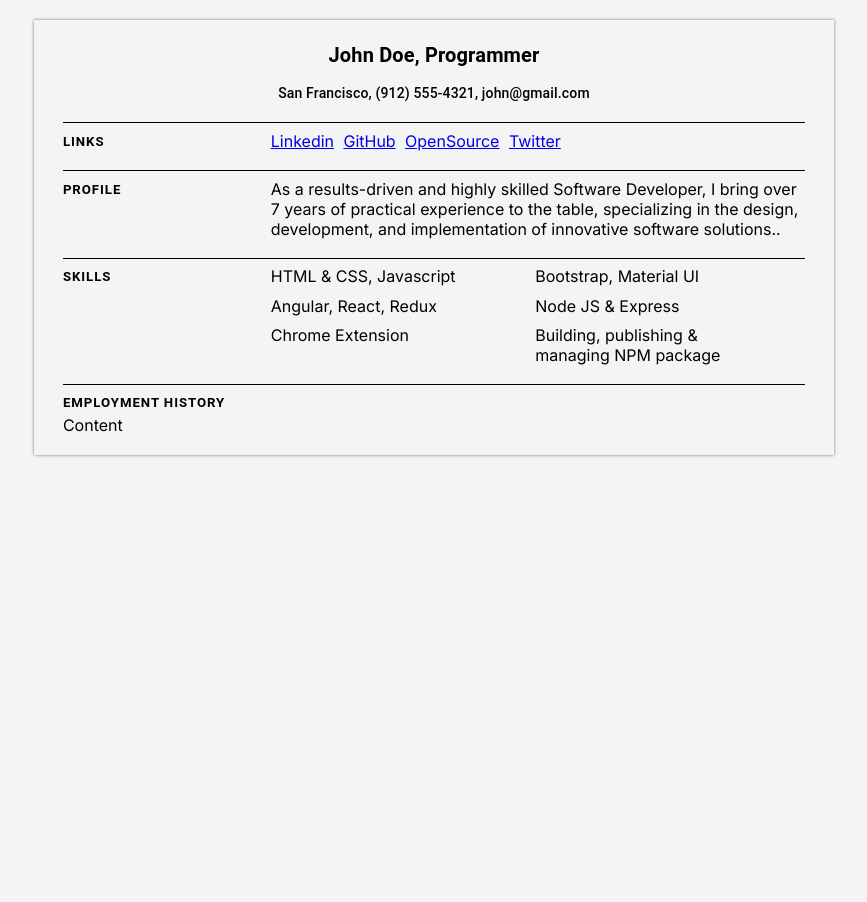
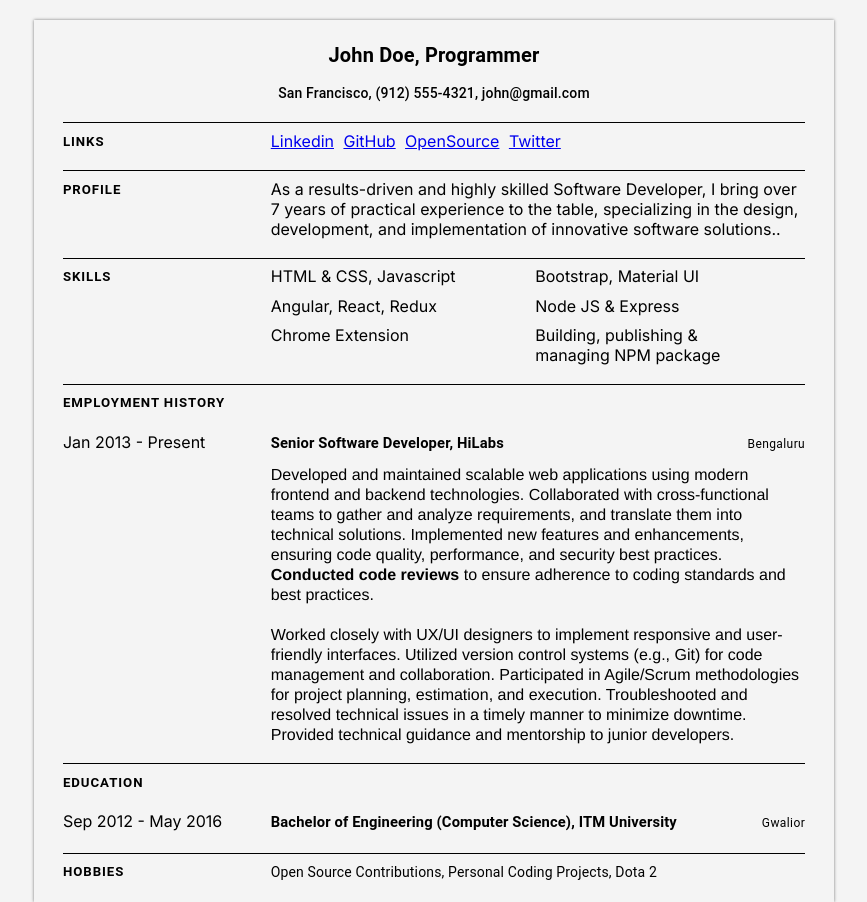
Before and after one commit to kapilkumar-github/resume-box, a Next.js app: page /web/dashboard in a window 1280 px wide. Shown: the whole page, without its empty margins (206-1073 px from the left). Before the commit the page ends 820 px from the top, so only its background shows below. Built offline with nearby package versions, Linux system fonts and the light colour scheme.

Commit message:
Completed first draft of swift template

```diff
--- a/src/assets/data/resume.data.ts
+++ b/src/assets/data/resume.data.ts
@@ -22,7 +22,33 @@ export type ResumeDataType = {
     }[];
     [key: string]: undefined | string | {};
   };
+  work: {
+    organization: string;
+    position: string;
+    url: string;
+    startDate: string;
+    endDate?: string;
+    summary: string;
+    highlights: string[];
+    location: string;
+    current: boolean;
+  }[];
   skills: { name: string; level: string; keywords: string[] }[];
+  education?: {
+    institution: string;
+    url: string;
+    area: string;
+    studyType: string;
+    startDate: string;
+    endDate?: string;
+    score: string;
+    courses: string[];
+    location: string;
+  }[];
+  interests?: {
+    name: string;
+    keywords: string[];
+  }[];
   [key: string]: undefined | string | {} | [];
 };
 
@@ -70,13 +96,19 @@ export const ResumeData: ResumeDataType = {
   },
   work: [
     {
-      name: "Company",
-      position: "President",
+      organization: "HiLabs",
+      position: "Senior Software Developer",
       url: "https://company.com",
       startDate: "2013-01-01",
-      endDate: "2014-01-01",
-      summary: "Description…",
+      current: true,
+      summary: `<p>
+      <span style="font-family: Helvetica;"><span style="background-color: rgb(244, 244, 244);">Developed and maintained scalable web applications using modern frontend and backend technologies. Collaborated with cross-functional teams to gather and analyze requirements, and translate them into technical solutions. Implemented new features and enhancements, ensuring code quality, performance, and security best practices. <span style="font-weight: bold;">Conducted code reviews</span> to ensure adherence to coding standards and best practices. <br />
+      <br />
+      Worked closely with UX/UI designers to implement responsive and user-friendly interfaces. Utilized version control systems (e.g., Git) for code management and collaboration. Participated in Agile/Scrum methodologies for project planning, estimation, and execution. Troubleshooted and resolved technical issues in a timely manner to minimize downtime. Provided technical guidance and mentorship to junior developers.</span>
+      <br />
+      </span></p>`,
       highlights: ["Started the company"],
+      location: "Bengaluru",
     },
   ],
   volunteer: [
@@ -92,14 +124,15 @@ export const ResumeData: ResumeDataType = {
   ],
   education: [
     {
-      institution: "University",
+      institution: "ITM University",
       url: "https://institution.com/",
       area: "Software Development",
-      studyType: "Bachelor",
-      startDate: "2011-01-01",
-      endDate: "2013-01-01",
+      studyType: "Bachelor of Engineering",
+      startDate: "2012-09-10",
+      endDate: "2016-05-15",
       score: "4.0",
-      courses: ["DB1101 - Basic SQL"],
+      courses: ["Computer Science"],
+      location: "Gwalior",
     },
   ],
   awards: [
@@ -167,8 +200,16 @@ export const ResumeData: ResumeDataType = {
   ],
   interests: [
     {
-      name: "Wildlife",
-      keywords: ["Ferrets", "Unicorns"],
+      name: "Open Source Contributions",
+      keywords: ["Community Building", "Building Features"],
+    },
+    {
+      name: "Personal Coding Projects",
+      keywords: ["Weekend Projects", "Coding"],
+    },
+    {
+      name: "Dota 2",
+      keywords: ["MOBA", "Gaming"],
     },
   ],
   references: [
--- /dev/null
+++ b/src/common/utility/date&time.ts
@@ -0,0 +1,11 @@
+import { error } from "console";
+
+export const stringToDate = (
+  dateString?: string,
+  options: Intl.DateTimeFormatOptions = { month: "short", year: "numeric" }
+) => {
+  const date = new Date(dateString || "");
+  const formattedDate = new Intl.DateTimeFormat("en-US", options).format(date);
+
+  return formattedDate;
+};
--- /dev/null
+++ b/src/packages/TemplateBuilder/Templates/Swift/Sections/Education/SwiftEducationSection.tsx
@@ -0,0 +1,29 @@
+import { useAppSelector } from "@/redux/hooks";
+import { SwiftSectionContent, SwiftSectionLabels } from "../../Swift.styled";
+import { Box, Stack, Typography } from "@mui/material";
+import { DefaultStack } from "@/assets/styles/common.styles";
+import { stringToDate } from "@/common/utility/date&time";
+
+const SwiftEducationSection = () => {
+    const { resumeData } = useAppSelector((store) => store.ResumeReducer);
+    const { education } = resumeData
+    return <>
+        <SwiftSectionLabels>Education</SwiftSectionLabels>
+        <SwiftSectionContent sx={{ width: '100%', marginTop: '0.5cm' }}>
+            {education?.map(degree => {
+                return <Stack direction={'row'} alignItems={'baseline'}>
+                    <Box width={'5.5cm'}>
+                        {stringToDate(degree.startDate)} - {stringToDate(degree.endDate)}
+                    </Box>
+                    <DefaultStack flex={1} sx={{ alignItems: 'baseline' }}>
+                        <Typography fontWeight={'bold'} fontSize={'0.39cm'}>{degree.studyType} ({degree.courses}), {degree.institution}</Typography>
+                        <Typography variant="caption">{degree.location}</Typography>
+                    </DefaultStack>
+                </Stack>
+
+            })}
+        </SwiftSectionContent>
+    </>
+}
+
+export default SwiftEducationSection
--- /dev/null
+++ b/src/packages/TemplateBuilder/Templates/Swift/Sections/Education/index.ts
@@ -0,0 +1,3 @@
+import SwiftEducationSection from "./SwiftEducationSection";
+
+export default SwiftEducationSection;
--- /dev/null
+++ b/src/packages/TemplateBuilder/Templates/Swift/Sections/Employment/SwiftEmploymentSection.tsx
@@ -0,0 +1,32 @@
+import { useAppSelector } from "@/redux/hooks";
+import { SwiftSectionContent, SwiftSectionLabels } from "../../Swift.styled";
+import { Box, Stack, Typography } from "@mui/material";
+import { stringToDate } from "@/common/utility/date&time";
+import { DefaultStack } from "@/assets/styles/common.styles";
+
+const SwiftEmploymentSection = () => {
+    const { resumeData } = useAppSelector((store) => store.ResumeReducer);
+    const { work } = resumeData
+    return <>
+        <SwiftSectionLabels>Employment History</SwiftSectionLabels>
+        <SwiftSectionContent sx={{ width: '100%', marginTop: '0.5cm' }}>
+            {work?.map(job => {
+                return <><Stack direction={'row'} alignItems={'baseline'}>
+                    <Box width={'5.5cm'}>
+                        {stringToDate(job.startDate)} - {job.current ? 'Present' : stringToDate(job.endDate)}
+                    </Box>
+                    <DefaultStack flex={1} sx={{ alignItems: 'baseline' }}>
+                        <Typography fontWeight={'bold'} fontSize={'0.39cm'}>{job.position}, {job.organization}</Typography>
+                        <Typography variant="caption">{job.location}</Typography>
+                    </DefaultStack>
+                </Stack>
+                    <Box sx={{ marginTop: '0.25cm', width: 'calc(100% - 5.5cm)', marginLeft: 'auto' }} dangerouslySetInnerHTML={{ __html: job.summary }}>
+                        {/* {job.summary} */}
+                    </Box>
+                </>
+            })}
+        </SwiftSectionContent>
+    </>
+}
+
+export default SwiftEmploymentSection
--- a/src/packages/TemplateBuilder/Templates/Swift/Sections/Employment/SwiftEmploymentSection/SwiftEmploymentSection.tsx
+++ /dev/null
@@ -1,12 +0,0 @@
-import { useAppSelector } from "@/redux/hooks";
-import { SwiftSectionContent, SwiftSectionLabels } from "../../../Swift.styled";
-
-const SwiftEmploymentSection = () => {
-    const { resumeData } = useAppSelector((store) => store.ResumeReducer);
-    return <>
-        <SwiftSectionLabels>Employment History</SwiftSectionLabels>
-        <SwiftSectionContent>Content</SwiftSectionContent>
-    </>
-}
-
-export default SwiftEmploymentSection
--- /dev/null
+++ b/src/packages/TemplateBuilder/Templates/Swift/Sections/Hobbies/SwiftHobbiesSection.tsx
@@ -0,0 +1,21 @@
+import { useAppSelector } from "@/redux/hooks";
+import { SwiftSectionContent, SwiftSectionLabels } from "../../Swift.styled";
+import { Box, Stack, Typography } from "@mui/material";
+import { DefaultStack } from "@/assets/styles/common.styles";
+import { stringToDate } from "@/common/utility/date&time";
+
+const SwiftHobbiesSection = () => {
+    const { resumeData } = useAppSelector((store) => store.ResumeReducer);
+    const { interests } = resumeData
+    return <>
+        <SwiftSectionLabels>Hobbies</SwiftSectionLabels>
+        <SwiftSectionContent >
+            <Typography variant="body2">
+                {interests?.map((interest, index) => {
+                    return index === interests.length - 1 ? interest.name : `${interest.name}, `
+                })}</Typography>
+        </SwiftSectionContent>
+    </>
+}
+
+export default SwiftHobbiesSection
--- /dev/null
+++ b/src/packages/TemplateBuilder/Templates/Swift/Sections/Hobbies/index.ts
@@ -0,0 +1,3 @@
+import SwiftHobbiesSection from "./SwiftHobbiesSection";
+
+export default SwiftHobbiesSection;
--- a/src/packages/TemplateBuilder/Templates/Swift/Swift.styled.tsx
+++ b/src/packages/TemplateBuilder/Templates/Swift/Swift.styled.tsx
@@ -4,7 +4,7 @@ export const SwiftTemplateWrapper = styled(Box)(() => ({
 }))
 
 type SwiftSectionWrapperType = {
-    flexDirection: ''
+    flexDirection?: ''
 }
 
 export const SwiftSectionWrapper = styled(Stack)<SwiftSectionWrapperType>(({ flexDirection }) => ({
--- a/src/packages/TemplateBuilder/Templates/Swift/Swift.tsx
+++ b/src/packages/TemplateBuilder/Templates/Swift/Swift.tsx
@@ -4,6 +4,8 @@ import { useAppSelector } from "@/redux/hooks";
 import { Links, SwiftProfileSection } from "./Sections";
 import SwiftSkillsSection from "./Sections/Skills";
 import SwiftEmploymentSection from "./Sections/Employment/SwiftEmploymentSection";
+import SwiftEducationSection from "./Sections/Education";
+import SwiftHobbiesSection from "./Sections/Hobbies";
 
 const Swift = () => {
   const { resumeData } = useAppSelector(store => store.ResumeReducer);
@@ -32,6 +34,14 @@ const Swift = () => {
       <SwiftSectionWrapper flexDirection={'column'}>
         <SwiftEmploymentSection />
       </SwiftSectionWrapper>
+
+      <SwiftSectionWrapper flexDirection={'column'}>
+        <SwiftEducationSection />
+      </SwiftSectionWrapper>
+
+      <SwiftSectionWrapper >
+        <SwiftHobbiesSection />
+      </SwiftSectionWrapper>
     </SwiftTemplateWrapper>
   );
 };
```
Also changed, not shown: src/packages/TemplateBuilder/Templates/Swift/Sections/Employment/index.ts (renamed from src/packages/TemplateBuilder/Templates/Swift/Sections/Employment/SwiftEmploymentSection/index.ts).
